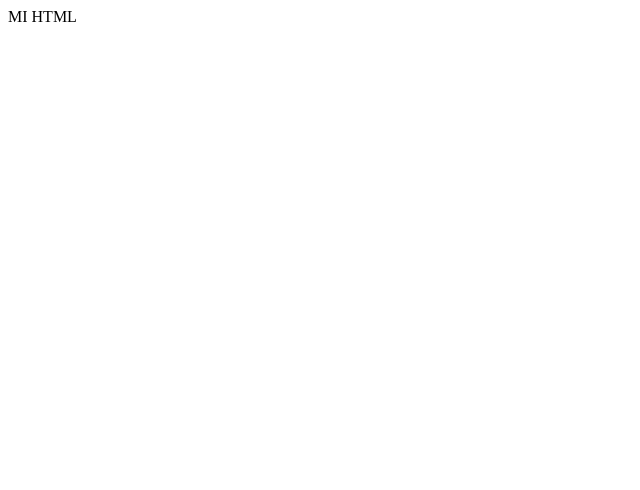
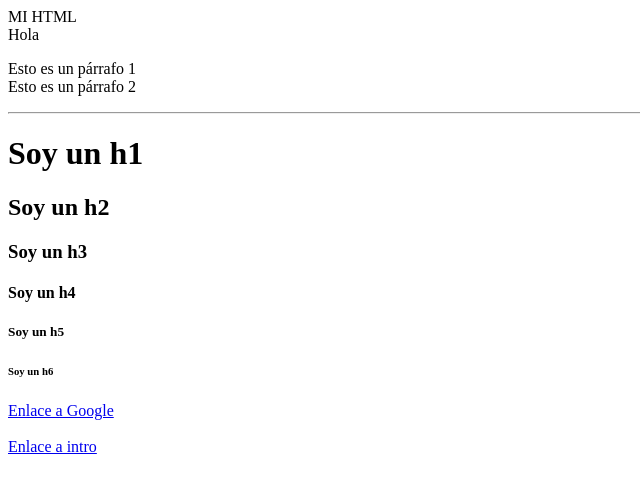
Before and after one commit to Marcoxx1/Test_01, a plain HTML site: page index.html in a window 1280 px wide. Shown: the whole page, without its empty margins (0-640 px from the left). Drawn offline with Linux system fonts and the light colour scheme.

Commit message:
Se modifica index.html y se crea vista de intro

```diff
--- a/index.html
+++ b/index.html
@@ -4,9 +4,30 @@
     <meta charset="UTF-8">
     <meta http-equiv="X-UA-Compatible" content="IE=edge">
     <meta name="viewport" content="width=device-width, initial-scale=1.0">
-    <title>Document</title>
+    <title>Index</title>
 </head>
 <body>
     MI HTML
+</br>
+    Hola
+    <p>
+        Esto es un párrafo 1
+    </br>
+        Esto es un párrafo 2
+    </p>
+    <hr/>
+
+    <h1>Soy un h1</h1>
+    <h2>Soy un h2</h2>
+    <h3>Soy un h3</h3>
+    <h4>Soy un h4</h4>
+    <h5>Soy un h5</h5>
+    <h6>Soy un h6</h6>
+
+    <a href="http://google.com">Enlace a Google</a>
+</br>
+</br>
+    <a href="intro.html">Enlace a intro</a>
+    <a name="enlaces"></a>
 </body>
 </html>
```
Also changed, not shown: intro.html (added, +16 -0 lines).
